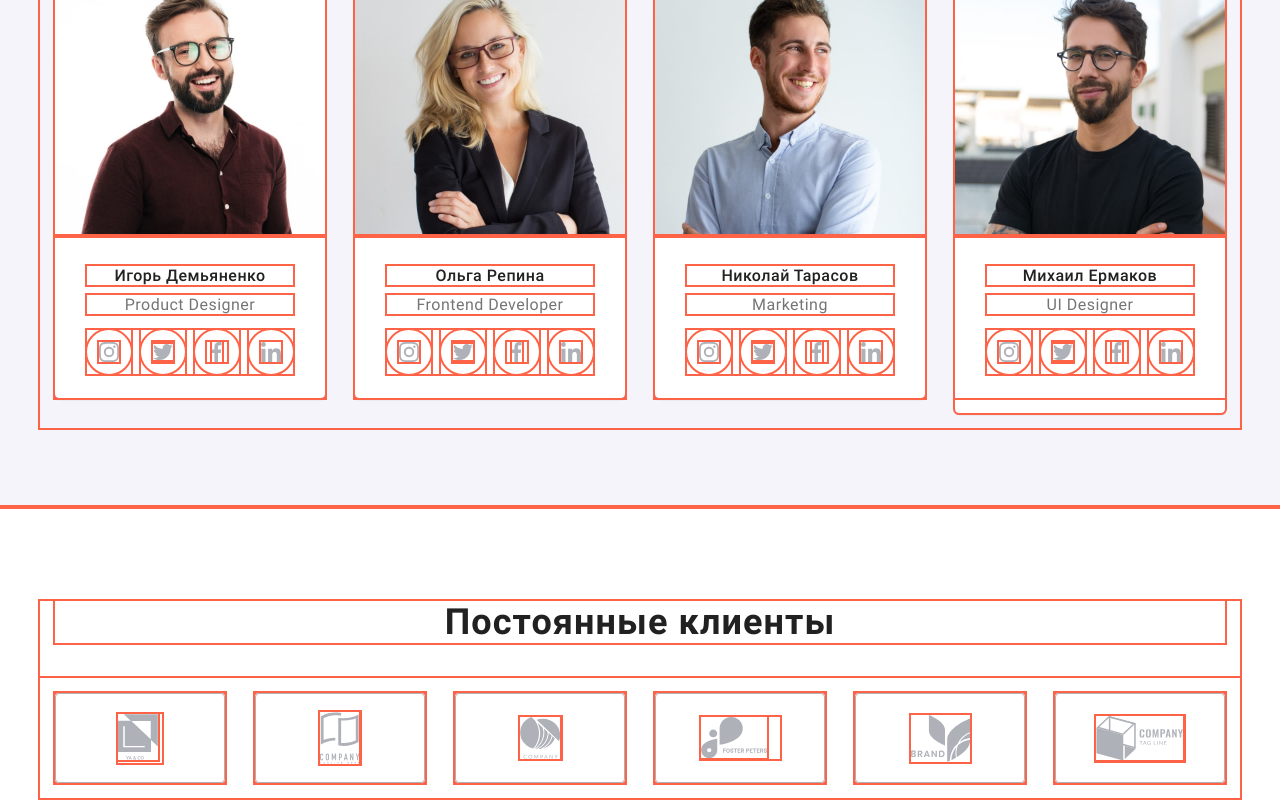
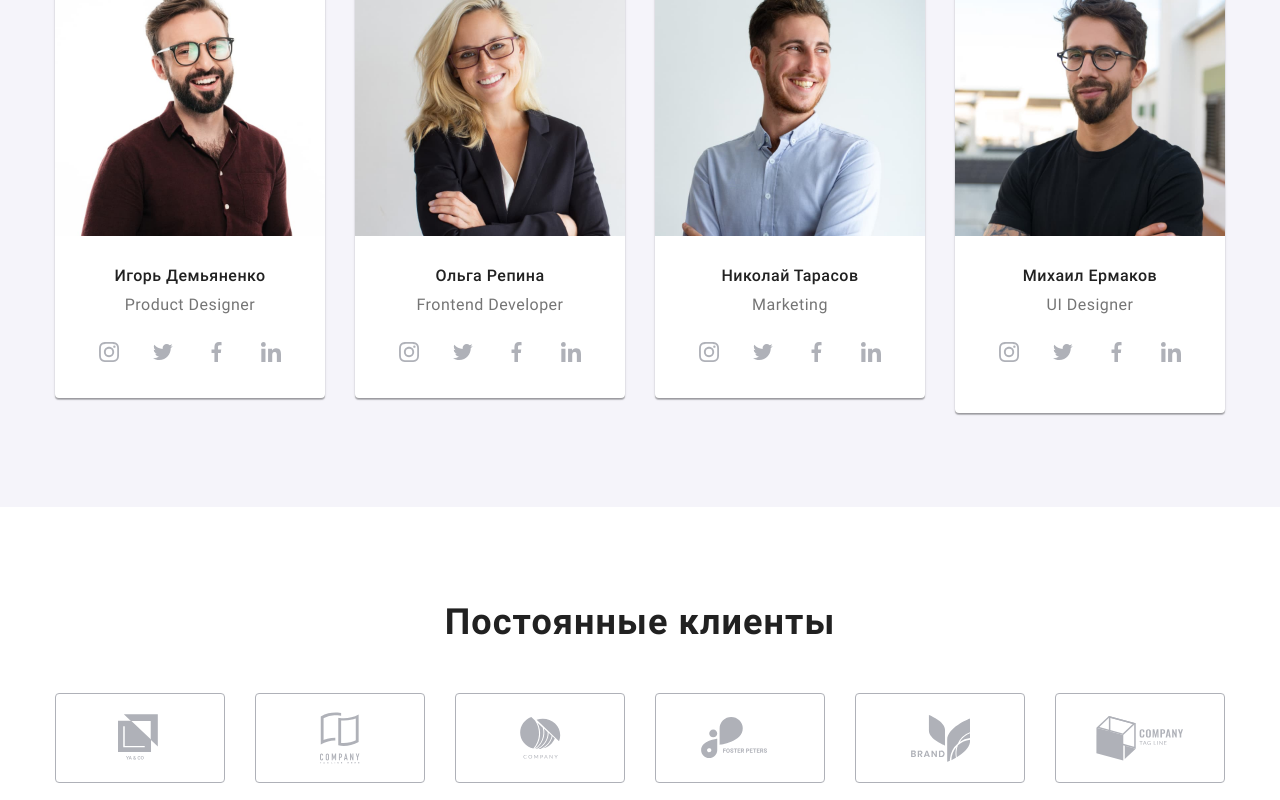
Before and after one commit to Iryna1320/goit-markup-hw-08, a plain HTML site: page index.html in a window 1280 px wide. Shown: the part 1830-2630 px from the top of the page. Drawn offline with Linux system fonts and the light colour scheme; files whose address does not match are found by name.

Commit message:
goit-markup-hw-08
убрала аутлайн

```diff
--- a/saas/base/_common.scss
+++ b/saas/base/_common.scss
@@ -2,7 +2,6 @@
 *:before,
 *:after {
   box-sizing: border-box;
-  outline: 2px solid tomato;
 }
 
 body {
@@ -33,8 +32,6 @@ img {
 }
 
 .container {
-  /*width: 1200px;*/
-  /*width: 100%;*/
   margin-left: auto;
   margin-right: auto;
   padding: 0 15px;
--- a/saas/layouts/_form.scss
+++ b/saas/layouts/_form.scss
@@ -1,7 +1,6 @@
 .form {
   width: 100%;
   max-height: 609px;
-  /*height: 100%;*/
   margin-right: auto;
   margin-left: auto;
 }
--- a/saas/layouts/_teams.scss
+++ b/saas/layouts/_teams.scss
@@ -16,7 +16,6 @@
   box-shadow: 0px 1px 3px rgba(0, 0, 0, 0.12), 0px 1px 1px rgba(0, 0, 0, 0.14),
     0px 2px 1px rgba(0, 0, 0, 0.2);
   border-radius: 0px 0px 4px 4px;
-  /*width: 100%;*/
 
   &:not(:last-child) {
     margin-bottom: 30px;
@@ -30,10 +29,6 @@
 
     @include for-size(desktop) {
       flex-basis: calc((100% - 8 * 15px) / 4);
-      /*&:not(:last-child) {
-      margin-bottom: 0;
-      margin-right: 30px;
-    }*/
     }
   }
 }
```
Also changed, not shown: saas/layouts/_clients.scss (+0 -15 lines), CSS/main.css, CSS/main.min.css, CSS/portfolio.css, CSS/portfolio.min.css, 4 other files.
